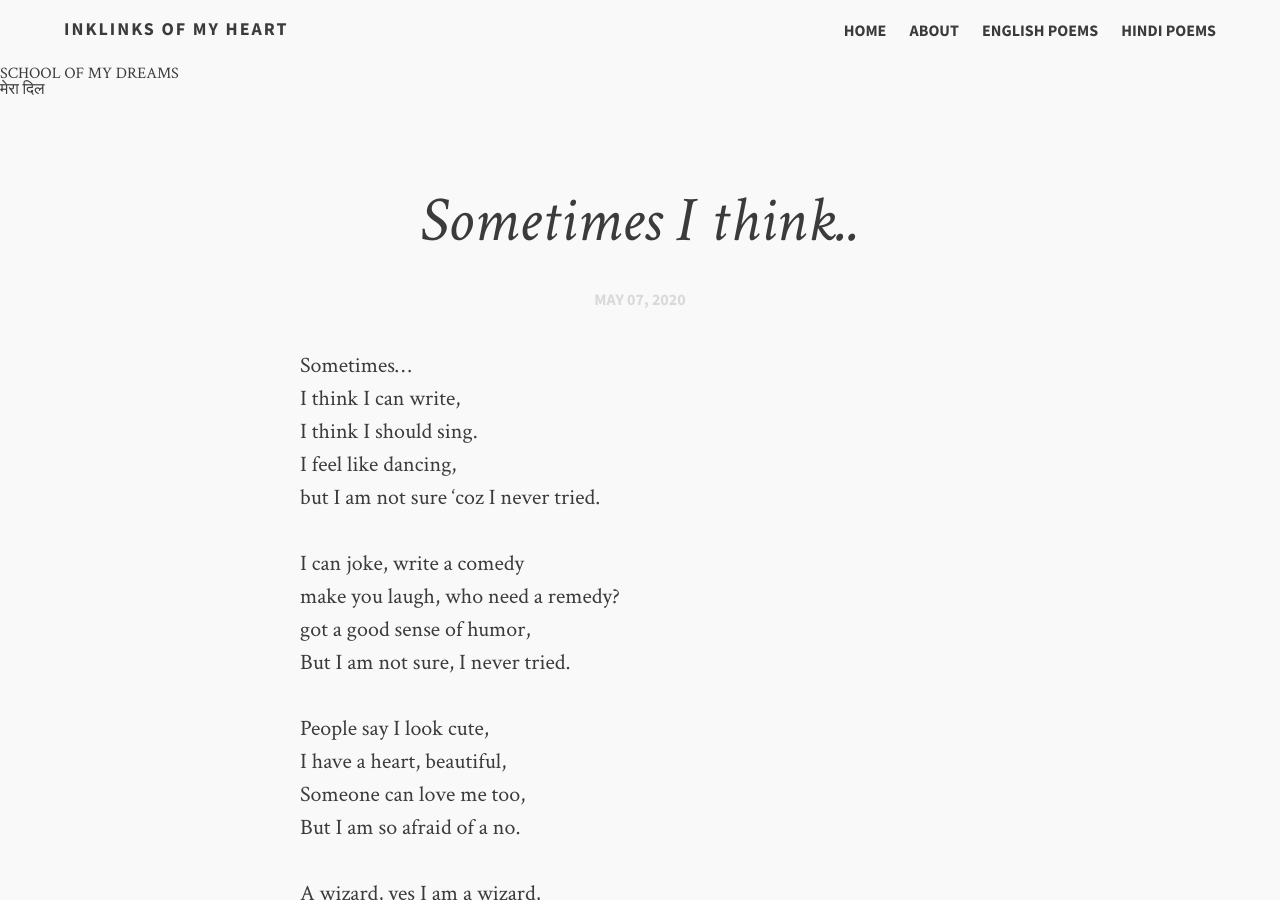
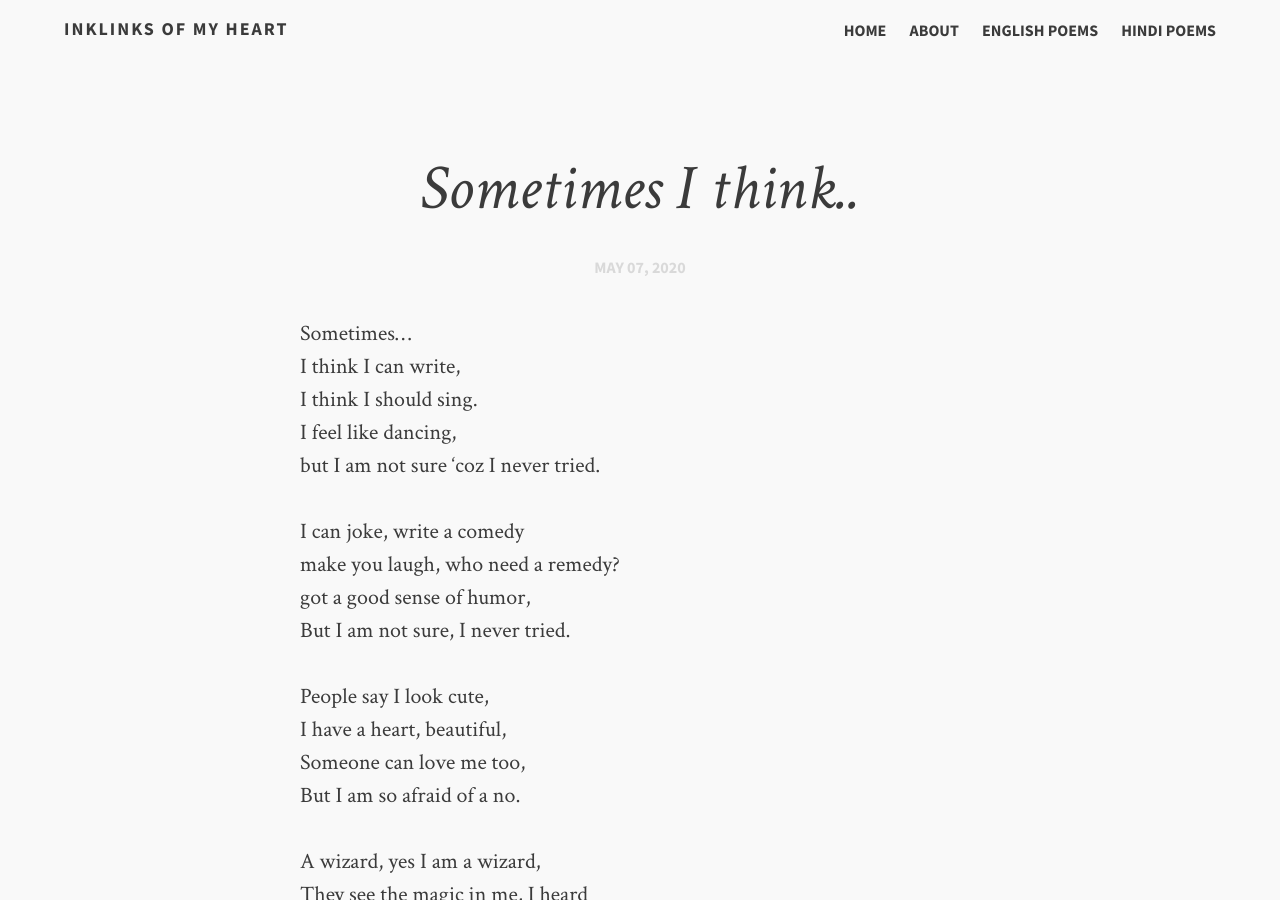
Before and after one commit to InkLinks/InkLinks.github.io, a Jekyll site: the page built from _posts/2020-05-07-Sometimes-I-think.md, in a window 1280 px wide and 900 px high. Built offline with Jekyll 4.4.1, drawn with Linux system fonts in a browser that asks for light colours; comment, search, counter and statistics services are not loaded.

Commit message:
trying navigation feature

```diff
--- a/_layouts/post-no-feature.html
+++ b/_layouts/post-no-feature.html
@@ -20,7 +20,6 @@
   text-align: right;
 }
 </style>
-<link rel="stylesheet" href="https://maxcdn.bootstrapcdn.com/bootstrap/3.4.1/css/bootstrap.min.css">
 <section class="article">
 
   <div class="overlay"></div>
@@ -34,19 +33,7 @@
 {% endif %}
 <div id="fb-root"></div>
 <script async defer crossorigin="anonymous" src="https://connect.facebook.net/en_GB/sdk.js#xfbml=1&version=v7.0"></script>
-<div class="row">
-<div class="col text-left">
-{% if page.previous.url %}
-{{page.previous.title}}
-{% endif %}
-</div>
 
-<div class="col text-right">
-{% if page.next.url %}
-{{page.next.title}}
-{% endif %}
-</div>
-</div>
       <article class="wrap post">
         <header class="post-header">
           <hgroup>
```
